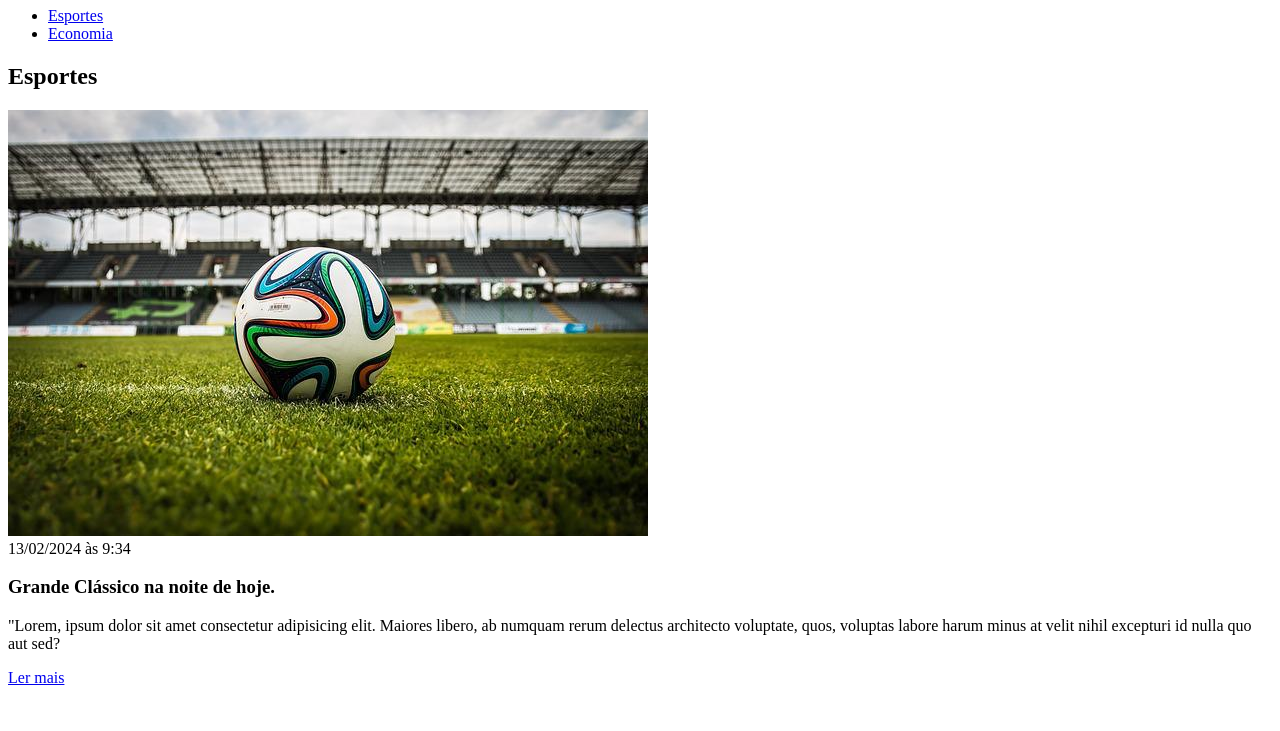
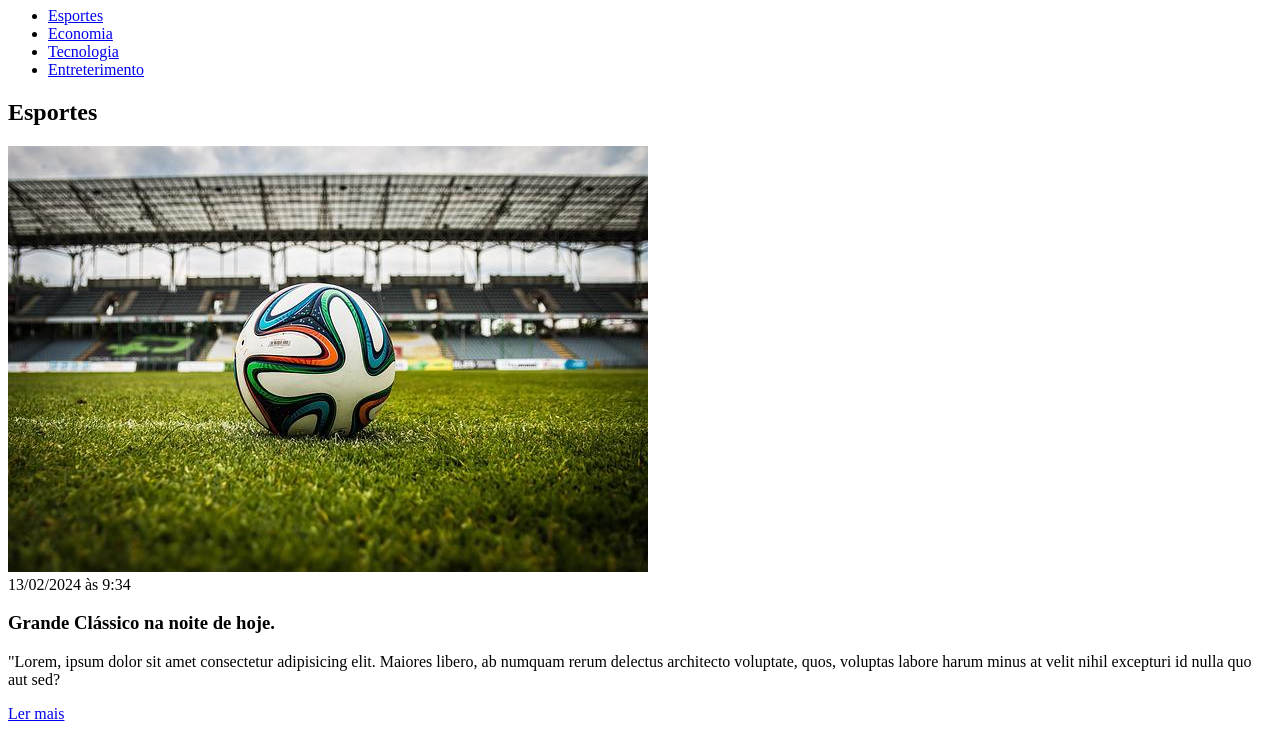
Before and after one commit to priscilaws/curso_ebac_frontend, a plain HTML site: page portal.html in a window 1280 px wide. Shown: the part 73-804 px from the top of the page. Drawn offline with Linux system fonts and the light colour scheme.

Commit message:
added two new topics to the list

```diff
--- a/portal.html
+++ b/portal.html
@@ -16,6 +16,12 @@
                 </li>
                 <li>
                     <a href="#economy" title="Ir para a seção de economia"> Economia</a>
+                </li>
+                <li>
+                    <a href="#tecnology" title="Ir para seção de Tecnologia">Tecnologia</a>
+                </li>
+                <li>
+                    <a href="#social" title="Ir para seção de Entreterimento">Entreterimento</a>
                 </li>
             </ul>
         </nav>
```
